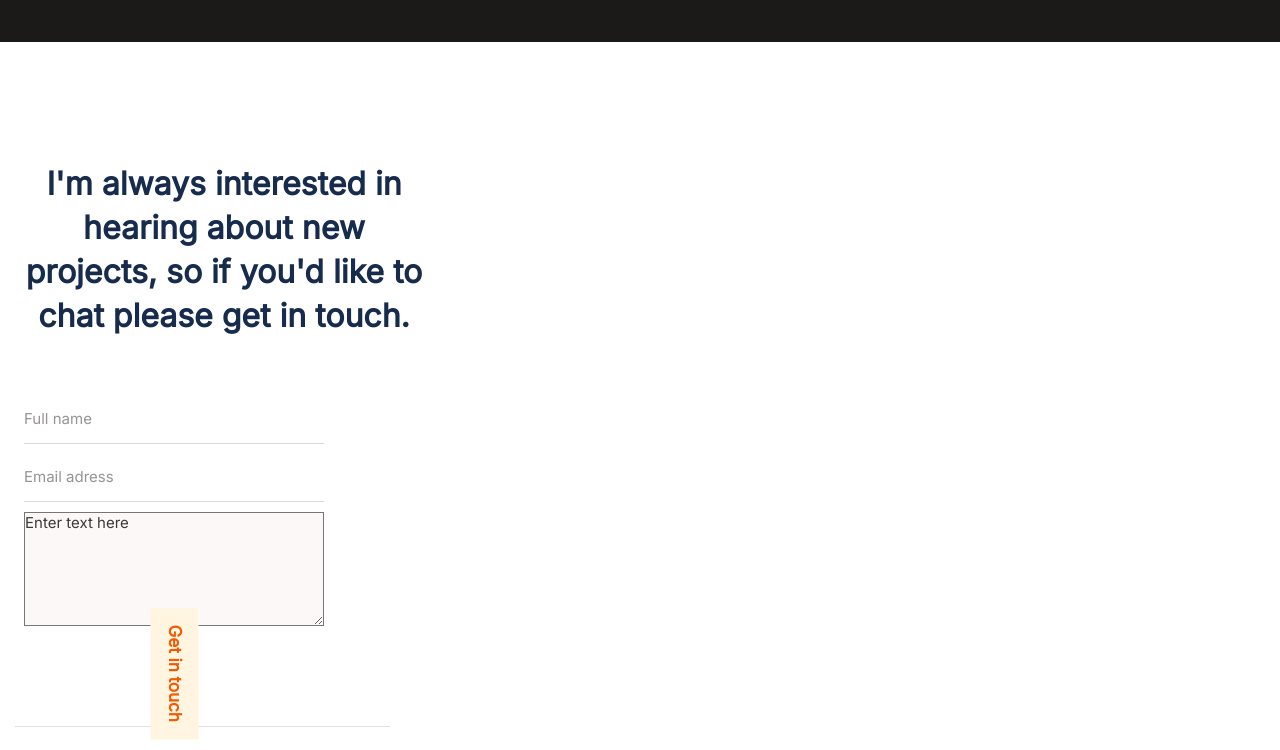
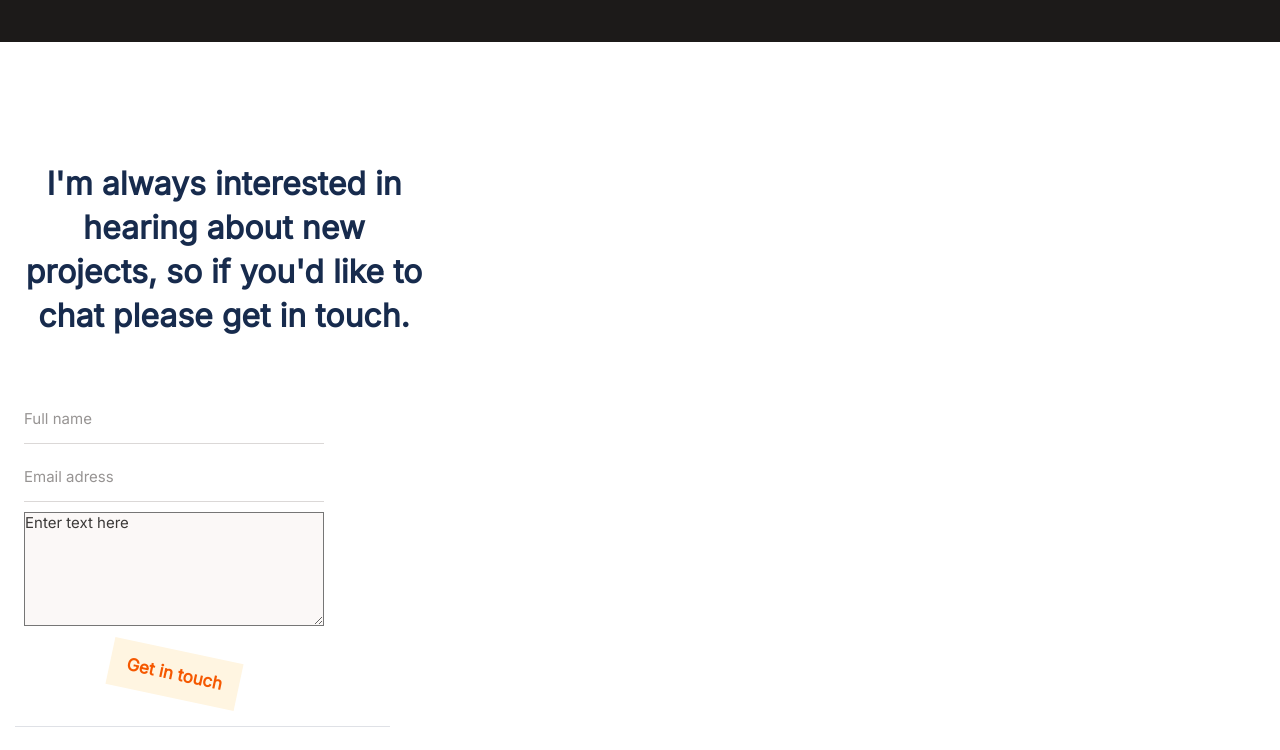
Before and after one commit to Joaquin123455/Microverse-finish-mobile, a website: page index.html in a window 1280 px wide. In both pictures the pointer is over the button "Get in touch". Shown: the part 6374-7124 px from the top of the page. Drawn offline with Linux system fonts and the light colour scheme.

Commit message:
Added a rotate modification

```diff
--- a/style.css
+++ b/style.css
@@ -548,5 +548,5 @@ ul {
   border: none;
   background-color: #fff5e1;
   transform: translate(3ch, 3mm);
-  transform: rotate(90deg);
+  transform: rotate(12deg);
 }
```
